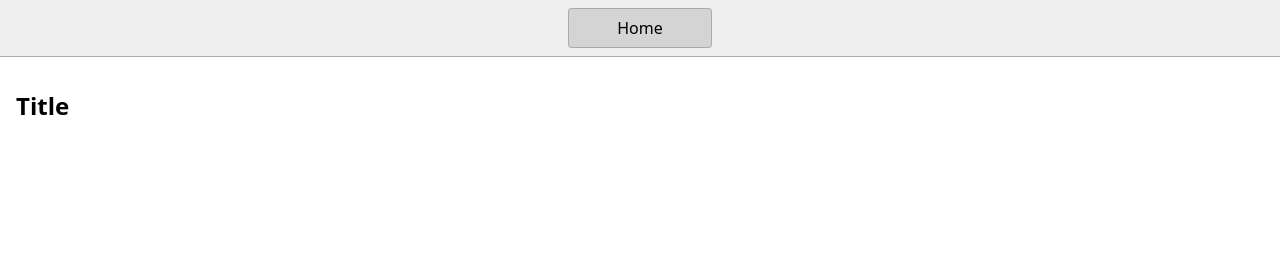
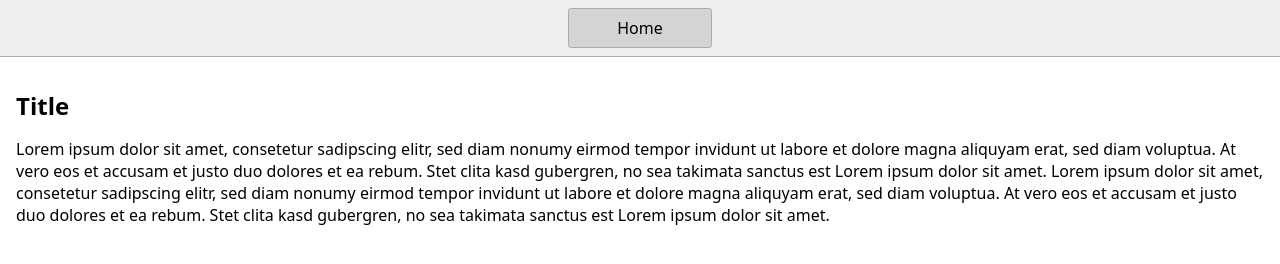
Before and after one commit to KevinHahnSulzer/html-scss-starter, a website: page index.html in a window 1280 px wide. Drawn offline with nearby package versions, Linux system fonts and the light colour scheme; files that its build step writes are made by us from their sources.

Commit message:
chore: added some dummy text and ignore css folder

```diff
--- a/index.html
+++ b/index.html
@@ -13,6 +13,17 @@
     </nav>
     <main>
       <h1>Title</h1>
+      <p>
+        Lorem ipsum dolor sit amet, consetetur sadipscing elitr, sed diam nonumy
+        eirmod tempor invidunt ut labore et dolore magna aliquyam erat, sed diam
+        voluptua. At vero eos et accusam et justo duo dolores et ea rebum. Stet
+        clita kasd gubergren, no sea takimata sanctus est Lorem ipsum dolor sit
+        amet. Lorem ipsum dolor sit amet, consetetur sadipscing elitr, sed diam
+        nonumy eirmod tempor invidunt ut labore et dolore magna aliquyam erat,
+        sed diam voluptua. At vero eos et accusam et justo duo dolores et ea
+        rebum. Stet clita kasd gubergren, no sea takimata sanctus est Lorem
+        ipsum dolor sit amet.
+      </p>
     </main>
   </body>
 </html>
```
Also changed, not shown: 1 other file.
